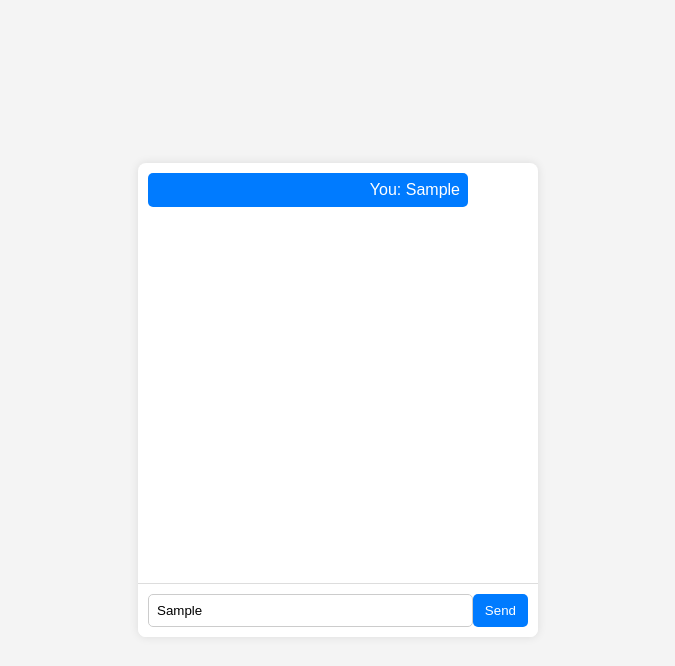
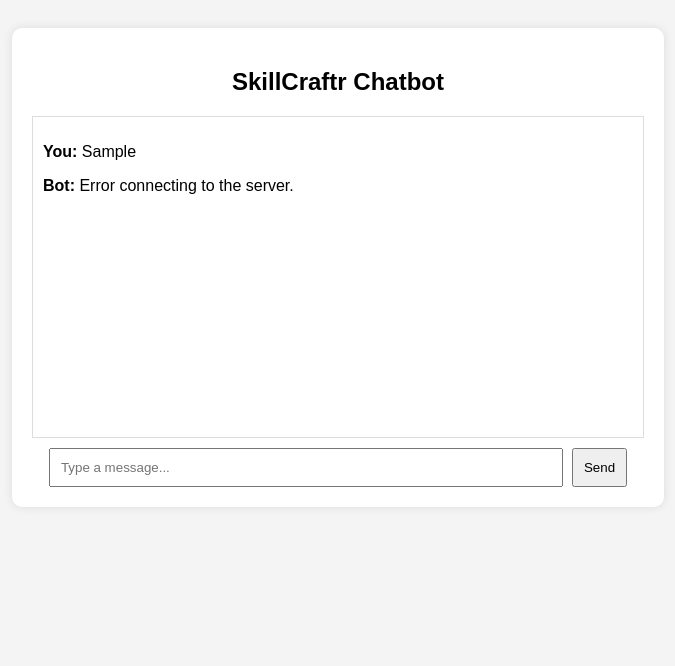
Before and after one commit to krishnapriya-n/skillcraftr, a plain HTML site: page chatbot.html in a window 1280 px wide. Both pictures are taken after typing "Sample" into the empty fields and a click on the button "Send". Shown: the whole page, without its empty margins (302-977 px from the left). Drawn offline with Linux system fonts and the light colour scheme; no server answers.

Commit message:
Update chatbot.html

```diff
--- a/chatbot.html
+++ b/chatbot.html
@@ -3,126 +3,83 @@
 <head>
     <meta charset="UTF-8">
     <meta name="viewport" content="width=device-width, initial-scale=1.0">
-    <title>Career Chatbot</title>
+    <title>SkillCraftr Chatbot</title>
     <style>
         body {
             font-family: Arial, sans-serif;
             background-color: #f4f4f4;
-            display: flex;
-            justify-content: center;
-            align-items: center;
-            height: 100vh;
-            margin: 0;
+            text-align: center;
+            padding: 20px;
         }
         #chat-container {
-            width: 400px;
+            width: 50%;
+            margin: auto;
             background: white;
-            box-shadow: 0 0 10px rgba(0, 0, 0, 0.1);
-            border-radius: 8px;
-            overflow: hidden;
-            display: flex;
-            flex-direction: column;
+            padding: 20px;
+            border-radius: 10px;
+            box-shadow: 0px 0px 10px rgba(0, 0, 0, 0.1);
         }
-        #chat-messages {
-            height: 400px;
+        #chat-box {
+            height: 300px;
             overflow-y: auto;
+            border: 1px solid #ddd;
             padding: 10px;
-            border-bottom: 1px solid #ddd;
+            margin-bottom: 10px;
+            text-align: left;
         }
-        .message {
-            margin-bottom: 10px;
-            padding: 8px;
-            border-radius: 5px;
-            max-width: 80%;
+        #user-input {
+            width: 80%;
+            padding: 10px;
+            margin-right: 5px;
         }
-        .user-message {
-            background: #007bff;
-            color: white;
-            align-self: flex-end;
-            text-align: right;
-        }
-        .bot-message {
-            background: #e9ecef;
-            color: black;
-            align-self: flex-start;
-        }
-        #chat-form {
-            display: flex;
+        #send-btn {
             padding: 10px;
-            background: #fff;
-        }
-        #chat-input {
-            flex-grow: 1;
-            padding: 8px;
-            border: 1px solid #ccc;
-            border-radius: 5px;
-            outline: none;
-        }
-        button {
-            background: #007bff;
-            color: white;
-            border: none;
-            padding: 8px 12px;
-            border-radius: 5px;
             cursor: pointer;
-        }
-        button:hover {
-            background: #0056b3;
         }
     </style>
 </head>
 <body>
-
     <div id="chat-container">
-        <div id="chat-messages"></div>
-        <form id="chat-form">
-            <input type="text" id="chat-input" placeholder="Type your message..." required>
-            <button type="submit">Send</button>
-        </form>
+        <h2>SkillCraftr Chatbot</h2>
+        <div id="chat-box"></div>
+        <input type="text" id="user-input" placeholder="Type a message..." />
+        <button id="send-btn">Send</button>
     </div>
 
     <script>
-        document.addEventListener("DOMContentLoaded", function () {
-            const chatForm = document.getElementById("chat-form");
-            const chatInput = document.getElementById("chat-input");
-            const chatMessages = document.getElementById("chat-messages");
+        document.getElementById("send-btn").addEventListener("click", sendMessage);
+        document.getElementById("user-input").addEventListener("keypress", function(event) {
+            if (event.key === "Enter") {
+                sendMessage();
+            }
+        });
 
-            chatForm.addEventListener("submit", async function (event) {
-                event.preventDefault();
+        function sendMessage() {
+            let userInput = document.getElementById("user-input").value;
+            if (!userInput.trim()) return;
 
-                const userMessage = chatInput.value.trim();
-                if (!userMessage) return;
+            let chatBox = document.getElementById("chat-box");
+            chatBox.innerHTML += `<p><strong>You:</strong> ${userInput}</p>`;
 
-                // Display user message in chat
-                const userMessageDiv = document.createElement("div");
-                userMessageDiv.textContent = "You: " + userMessage;
-                userMessageDiv.classList.add("message", "user-message");
-                chatMessages.appendChild(userMessageDiv);
+            fetch("http://127.0.0.1:5000/chat", {
+                method: "POST",
+                headers: {
+                    "Content-Type": "application/json"
+                },
+                body: JSON.stringify({ message: userInput })
+            })
+            .then(response => response.json())
+            .then(data => {
+                chatBox.innerHTML += `<p><strong>Bot:</strong> ${data.response}</p>`;
+                chatBox.scrollTop = chatBox.scrollHeight;
+            })
+            .catch(error => {
+                console.error("Error:", error);
+                chatBox.innerHTML += `<p><strong>Bot:</strong> Error connecting to the server.</p>`;
+            });
 
-                // Send message to Flask backend
-                const response = await fetch("/chat", {
-                    method: "POST",
-                    headers: { "Content-Type": "application/json" },
-                    body: JSON.stringify({ message: userMessage }),
-                });
-
-                const data = await response.json();
-                const botReply = data.response;
-
-                // Display bot response
-                const botMessageDiv = document.createElement("div");
-                botMessageDiv.textContent = "Bot: " + botReply;
-                botMessageDiv.classList.add("message", "bot-message");
-                chatMessages.appendChild(botMessageDiv);
-
-                // Auto-scroll to the latest message
-                chatMessages.scrollTop = chatMessages.scrollHeight;
-
-                // Clear input field
-                chatInput.value = "";
-            });
-        });
+            document.getElementById("user-input").value = "";
+        }
     </script>
-
 </body>
 </html>
```
